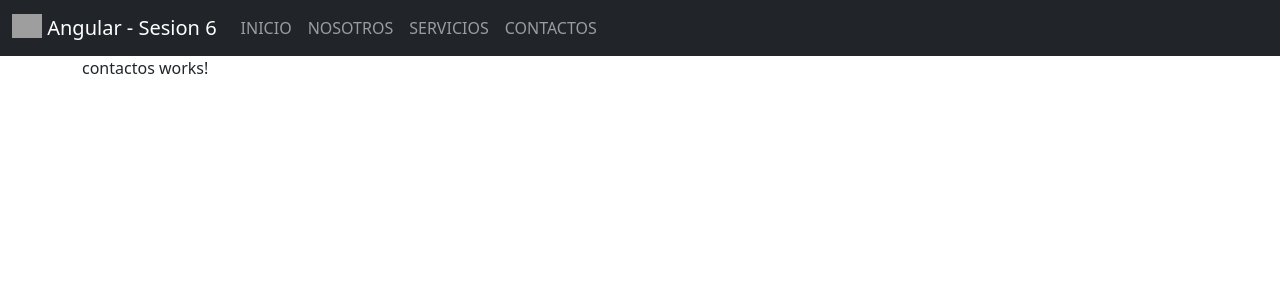
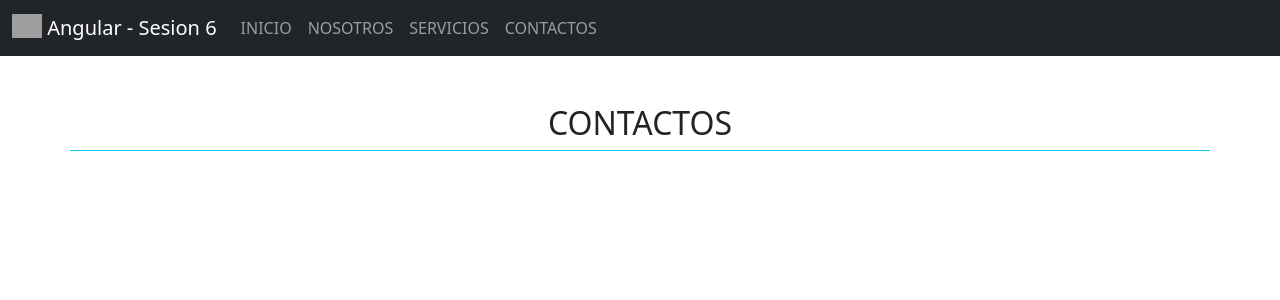
Before and after one commit to Jimmy-cruz/S6, an Angular app: page /contactos in a window 1280 px wide. Shown: the top 300 px of the page. Built offline with nearby package versions, Linux system fonts and the light colour scheme; grey boxes are pictures that could not be loaded.

Commit message:
se añade un titulo a cada componente para mejor visualizacion de navegacion

```diff
--- a/src/app/app-routing.module.ts
+++ b/src/app/app-routing.module.ts
@@ -10,7 +10,7 @@ const routes: Routes = [
   {path:'nosotros', component: NosotrosComponent},
   {path:'servicios', component: ServiciosComponent},
   {path:'contactos', component: ContactosComponent},
-  {path:'**', pathMatch: 'full', redirectTo:''}
+  {path:'**', pathMatch: 'full', redirectTo:'inicio'}
 ];
 
 @NgModule({
--- a/src/app/modulos/pages/contactos/contactos.component.html
+++ b/src/app/modulos/pages/contactos/contactos.component.html
@@ -1 +1,7 @@
-<p>contactos works!</p>
+<!-- <p>contactos works!</p> -->
+
+<div class="conatiner mt-5">
+    <div class="row border-bottom border-info">
+        <h2 class="text-center">CONTACTOS</h2>
+    </div>
+</div>
--- a/src/app/modulos/pages/inicio/inicio.component.html
+++ b/src/app/modulos/pages/inicio/inicio.component.html
@@ -1 +1,7 @@
-<p>inicio works!</p>
+<!-- <p>inicio works!</p> -->
+
+<div class="conatiner mt-5">
+    <div class="row border-bottom border-info">
+        <h2 class="text-center">INICIO</h2>
+    </div>
+</div>
--- a/src/app/modulos/pages/nosotros/nosotros.component.html
+++ b/src/app/modulos/pages/nosotros/nosotros.component.html
@@ -1 +1,7 @@
-<p>nosotros works!</p>
+<!-- <p>nosotros works!</p> -->
+
+<div class="conatiner mt-5">
+    <div class="row border-bottom border-info">
+        <h2 class="text-center">NOSOTROS</h2>
+    </div>
+</div>
--- a/src/app/modulos/pages/servicios/servicios.component.html
+++ b/src/app/modulos/pages/servicios/servicios.component.html
@@ -1 +1,7 @@
-<p>servicios works!</p>
+<!-- <p>servicios works!</p> -->
+
+<div class="conatiner mt-5">
+    <div class="row border-bottom border-info">
+        <h2 class="text-center">SERVICIOS</h2>
+    </div>
+</div>
```
